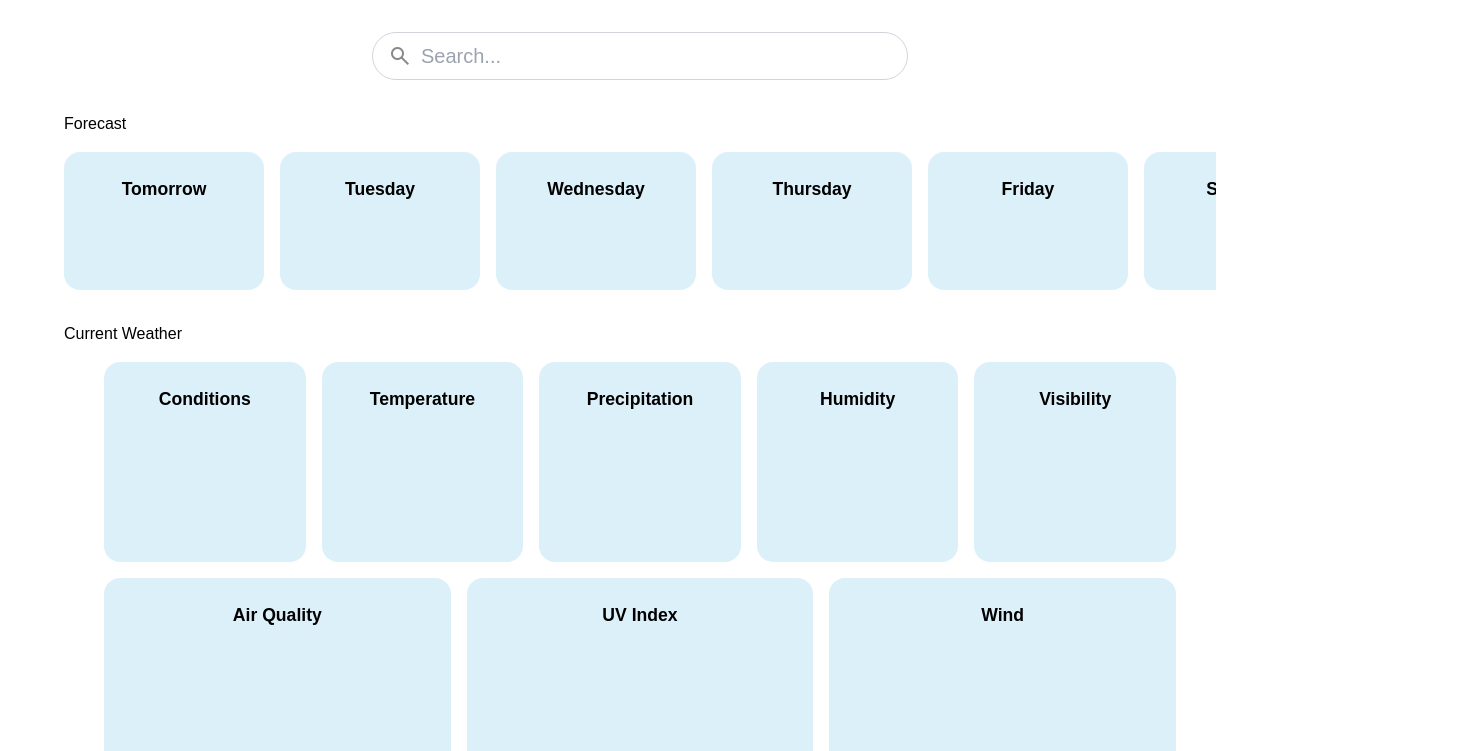
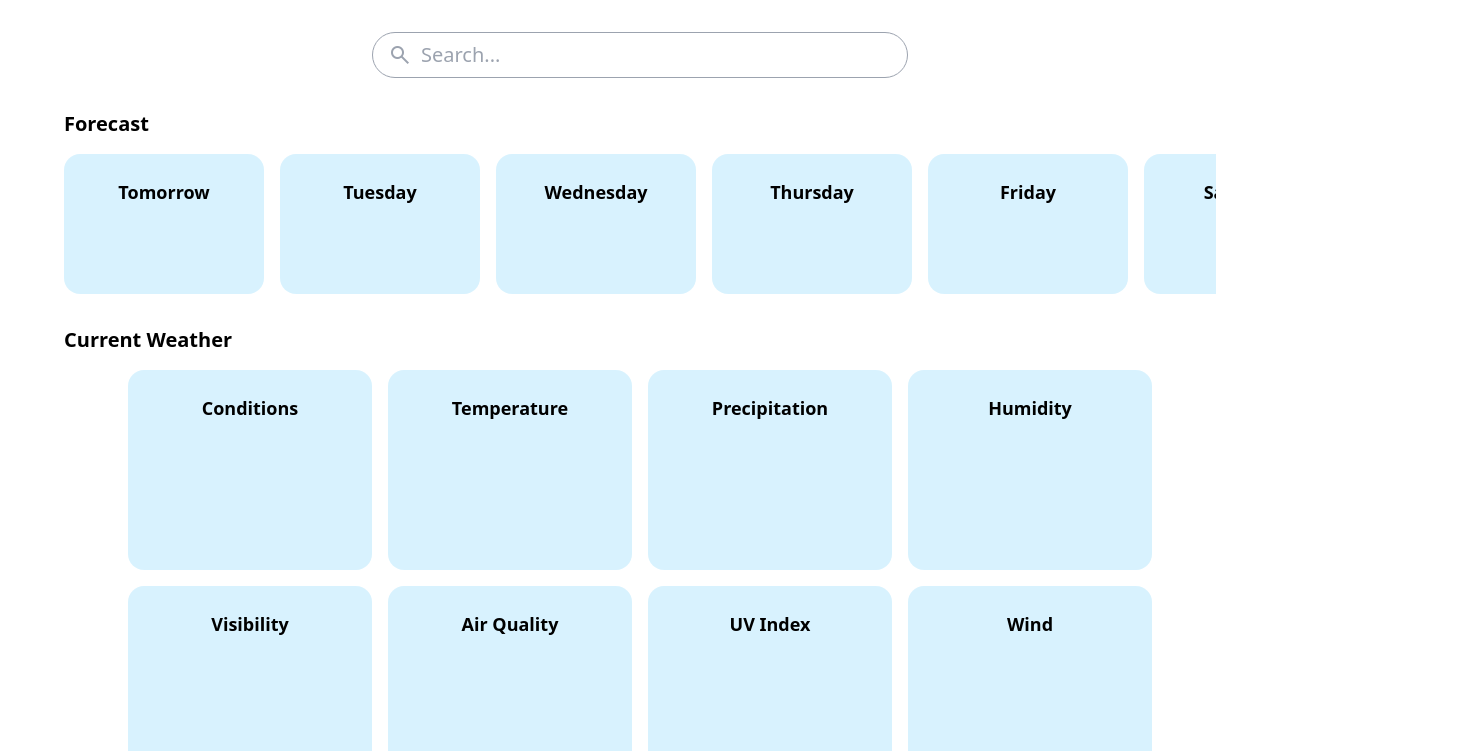
Before and after one commit to bradenr402/weather-app, a website built with webpack: page src/template.html in a window 1280 px wide. Shown: the top 751 px of the page, 1460 px wide, since content can reach past the window. Built offline with nearby package versions, Linux system fonts and the light colour scheme; no server answers.

Commit message:
transition styles to tailwind

```diff
--- a/src/generate-data-list.js
+++ b/src/generate-data-list.js
@@ -1,6 +1,14 @@
 export default function generateDataList() {
   const dataList = document.createElement('ul');
-  dataList.className = 'data-list';
+  dataList.classList.add(
+    'data-list',
+    'flex',
+    'flex-wrap',
+    'gap-4',
+    'px-16',
+    'max-w-[1200px]',
+    'mx-auto',
+  );
 
   const dataItems = [
     { id: 'condition', title: 'Conditions' },
@@ -16,22 +24,43 @@ export default function generateDataList() {
   dataItems.forEach((item) => {
     const listItem = document.createElement('li');
     listItem.id = item.id;
-    listItem.className = 'data-item';
+    listItem.classList.add(
+      'data-item',
+      'relative',
+      'flex',
+      'flex-grow',
+      'list-none',
+      'flex-col',
+      'items-center',
+      'justify-center',
+      'rounded-2xl',
+      'bg-sky-300',
+      'bg-opacity-30',
+      'p-6',
+      'text-center',
+      'min-w-[200px]',
+      'h-[200px]',
+    );
 
     const titleSpan = document.createElement('span');
-    titleSpan.className = 'data-title';
     titleSpan.textContent = item.title;
+    titleSpan.classList.add('font-bold', 'text-lg', 'absolute', 'top-6');
 
     const containerDiv = document.createElement('div');
-    containerDiv.className = 'data-container';
+    containerDiv.classList.add('flex', 'flex-col', 'items-center', 'gap-4');
 
     const dataParagraph = document.createElement('p');
     dataParagraph.id = `${item.id}-data`;
-    dataParagraph.className = 'data-value';
+    dataParagraph.classList.add('text-2xl');
 
     const notesParagraph = document.createElement('p');
     notesParagraph.id = `${item.id}-notes`;
-    notesParagraph.className = 'data-notes';
+    notesParagraph.classList.add(
+      'text-sm',
+      'opacity-60',
+      'absolute',
+      'bottom-6',
+    );
 
     containerDiv.append(dataParagraph, notesParagraph);
     listItem.appendChild(titleSpan);
--- a/src/generate-forecast-list.js
+++ b/src/generate-forecast-list.js
@@ -18,11 +18,29 @@ function getDayName(daysInFuture) {
 
 export default function generateForecastList(index) {
   const forecastList = document.createElement('ul');
+  forecastList.id = `forecast-${index}`;
   forecastList.className = 'forecast-list';
-  forecastList.id = `forecast-${index}`;
+  forecastList.classList.add(
+    'forecast-list',
+    'bg-sky-300',
+    'bg-opacity-30',
+    'rounded-2xl',
+    'text-center',
+    'p-6',
+    'min-w-[200px]',
+    'flex',
+    'flex-col',
+    'gap-2',
+  );
 
   const dayTitle = document.createElement('h3');
-  dayTitle.classList.add('day-title');
+  dayTitle.classList.add(
+    'day-title',
+    'font-bold',
+    'text-center',
+    'text-lg',
+    'mb-2',
+  );
   dayTitle.textContent = getDayName(index);
   forecastList.appendChild(dayTitle);
 
@@ -39,10 +57,10 @@ export default function generateForecastList(index) {
   forecastItems.forEach((item) => {
     const listItem = document.createElement('li');
     listItem.id = `${item.id}-${index}`;
-    listItem.className = 'forecast-item';
+    listItem.classList.add('forecast-item', 'list-none');
 
     const titleSpan = document.createElement('span');
-    titleSpan.className = 'forecast-title sr-only';
+    titleSpan.className = 'sr-only';
     titleSpan.textContent = item.title;
 
     const containerDiv = document.createElement('div');
@@ -50,7 +68,7 @@ export default function generateForecastList(index) {
 
     const dataParagraph = document.createElement('p');
     dataParagraph.id = `${item.id}-data-${index}`;
-    dataParagraph.className = 'forecast-value';
+    // dataParagraph.className = `${item.id}-value`;
 
     containerDiv.appendChild(dataParagraph);
     listItem.append(titleSpan);
--- a/src/index.js
+++ b/src/index.js
@@ -7,11 +7,11 @@ import generateForecastList from './generate-forecast-list';
 import generateDataList from './generate-data-list';
 
 window.addEventListener('load', () => {
-  const dataContainer = document.querySelector('.current-weather');
+  const dataContainer = document.getElementById('current-weather');
   const dataList = generateDataList();
   dataContainer.appendChild(dataList);
 
-  const forecastContainer = document.querySelector('.weather-forecast');
+  const forecastContainer = document.getElementById('weather-forecast');
   // Generate forecast lists for numbers 1 through 6
   for (let i = 0; i <= 6; i++) {
     const forecastList = generateForecastList(i);
@@ -25,7 +25,7 @@ window.addEventListener('load', () => {
   });
 });
 
-const form = document.querySelector('form');
+const form = document.getElementById('search-form');
 const searchField = document.getElementById('search');
 form.addEventListener('submit', (event) => {
   event.preventDefault();
--- a/src/style.css
+++ b/src/style.css
@@ -2,205 +2,9 @@
 @tailwind components;
 @tailwind utilities;
 
-html {
-  box-sizing: border-box;
+@layer base {
+  #weather-icon[src='#'],
+  #weather-icon[src=''] {
+    display: none;
+  }
 }
-
-*,
-*::before,
-*::after {
-  box-sizing: inherit;
-  margin: 0;
-  padding: 0;
-}
-
-body {
-  font-family: sans-serif;
-  margin-bottom: 8rem;
-}
-
-.sr-only {
-  position: absolute;
-  left: -10000px;
-  top: auto;
-  width: 1px;
-  height: 1px;
-  overflow: hidden;
-}
-
-.hidden {
-  display: none;
-}
-
-.city-title {
-  display: flex;
-  align-items: center;
-  justify-content: center;
-  margin-top: 2rem;
-}
-
-.forecast-title,
-.weather-title {
-  margin: 0 4rem 1rem;
-}
-
-.weather-icon {
-  margin-left: 1rem;
-}
-
-form {
-  width: 100%;
-  max-width: 1200px;
-  display: flex;
-  align-items: center;
-  justify-content: center;
-  gap: 2rem;
-  margin: 2rem auto;
-  padding: 0 4rem;
-}
-
-.search-container {
-  position: relative;
-  width: 50%;
-  display: flex;
-  transition: width 300ms ease;
-}
-
-.search-container:focus-within {
-  width: 75%;
-}
-
-.search-icon {
-  position: absolute;
-  top: 50%;
-  transform: translateY(-50%);
-  left: 1rem;
-  width: 20px;
-  color: #87898c;
-}
-
-.search {
-  border-radius: 9999px;
-  border: 1px solid #d1d5db;
-  padding: 0.5rem 1.25rem 0.5rem 3rem;
-  font-size: 1.25rem;
-  outline: none;
-  transition: border 200ms ease;
-  flex-grow: 1;
-}
-
-.search:hover,
-.search:focus {
-  border-color: #1ab2ff;
-}
-
-.data-list {
-  display: flex;
-  flex-wrap: wrap;
-  gap: 1rem;
-  padding: 0 4rem;
-  max-width: 1200px;
-  margin: 0 auto;
-}
-
-.data-item {
-  list-style-type: none;
-  background: rgb(141, 205, 236, 0.3);
-  border-radius: 1rem;
-  text-align: center;
-  padding: 1.5rem;
-
-  display: flex;
-  flex-direction: column;
-  align-items: center;
-  justify-content: center;
-  position: relative;
-
-  flex: 1 0 200px;
-  height: 200px;
-  /* aspect-ratio: 1; */
-}
-
-.data-title {
-  font-weight: bold;
-  font-size: 1.1rem;
-  position: absolute;
-  top: 1.5rem;
-}
-
-.data-value {
-  font-size: 1.5rem;
-}
-
-.data-notes {
-  font-size: 0.9rem;
-  color: rgb(0, 0, 0, 0.5);
-  position: absolute;
-  bottom: 1.5rem;
-}
-
-.data-container {
-  display: flex;
-  flex-direction: column;
-  align-items: center;
-  gap: 1rem;
-}
-
-.weather-icon[src='#'] {
-  display: none;
-}
-
-footer {
-  width: 100%;
-  background-color: #e5e7eb;
-  padding: 0.5rem;
-
-  position: fixed;
-  bottom: 0;
-}
-
-.weatherapi-attribution {
-  display: flex;
-  align-items: center;
-  justify-content: center;
-  gap: 1rem;
-}
-
-.weatherapi-image {
-  height: 2rem;
-}
-
-.weather-forecast {
-  display: flex;
-  gap: 1rem;
-  margin: 0 4rem 2rem;
-
-  overflow-x: scroll;
-}
-
-.forecast-list {
-  background: rgb(141, 205, 236, 0.3);
-  border-radius: 1rem;
-  text-align: center;
-  padding: 1.5rem;
-  flex: 0 0 200px;
-
-  display: flex;
-  flex-direction: column;
-  gap: 0.5rem;
-}
-
-.forecast-list .title {
-  text-align: center;
-  width: 100%;
-}
-
-.forecast-item {
-  list-style-type: none;
-}
-
-.day-title {
-  font-weight: bold;
-  font-size: 1.1rem;
-  margin-bottom: 0.5rem;
-}
--- a/src/template.html
+++ b/src/template.html
@@ -1,4 +1,4 @@
-<!DOCTYPE html>
+<!doctype html>
 <html lang="en">
   <head>
     <meta charset="utf-8" />
@@ -9,43 +9,54 @@
     />
     <title>Weather App</title>
   </head>
-  <body>
-    <form>
-      <div class="search-container">
+  <body class="mb-20 overflow-x-hidden font-sans">
+    <form
+      id="search-form"
+      class="mx-auto my-8 flex w-full max-w-[1200px] items-center justify-center gap-8 px-16"
+    >
+      <div
+        class="group relative flex w-1/2 transition-width duration-300 ease-in-out focus-within:w-3/4"
+      >
         <input
           type="search"
           name="search"
           id="search"
-          class="search"
+          class="flex-grow rounded-full border border-gray-400 py-2 pl-12 pr-5 text-xl outline-none ring-1 ring-transparent transition-all duration-300 ease-in-out hover:border-blue-400 focus:border-blue-400 focus:ring-blue-400"
           placeholder="Search..."
           autocomplete="off"
         />
-        <span class="material-symbols-outlined search-icon">search</span>
+        <span
+          class="material-symbols-outlined absolute left-4 top-1/2 w-5 -translate-y-1/2 text-gray-400 transition-colors duration-300 ease-in-out group-focus-within:text-blue-400 group-hover:text-blue-400"
+          >search</span
+        >
       </div>
     </form>
-    <h1 class="city-title">
-      <img src="#" id="weather-icon" class="weather-icon" />
-      <span id="city"></span>
+    <h1 class="mt-8 flex items-center justify-center text-4xl">
+      <img src="#" id="weather-icon" class="mr-2 aspect-square size-16" />
+      <span id="city" class="pr-8"></span>
     </h1>
 
-    <h2 class="forecast-title">Forecast</h2>
-    <section class="weather-forecast">
+    <h2 class="mx-16 mb-4 text-xl font-semibold">Forecast</h2>
+    <section
+      id="weather-forecast"
+      class="mx-16 mb-8 flex max-w-[1200px] gap-4 overflow-x-scroll"
+    >
       <!-- Generate forecast data here -->
     </section>
 
-    <h2 class="weather-title">Current Weather</h2>
-    <section class="current-weather">
+    <h2 class="mx-16 mb-4 text-xl font-semibold">Current Weather</h2>
+    <section id="current-weather" class="mx-16 mb-8">
       <!-- Generate current weather data here -->
     </section>
 
-    <footer>
-      <div class="weatherapi-attribution">
+    <footer class="fixed bottom-0 w-full bg-gray-200 p-2">
+      <div class="flex items-center justify-center gap-4 text-xs">
         Powered by
         <a href="https://www.weatherapi.com/" title="Free Weather API"
           ><img
             src="https://cdn.weatherapi.com/v4/images/weatherapi_logo.png"
             alt="Weather data by WeatherAPI.com"
-            class="weatherapi-image"
+            class="h-8"
             border="0"
         /></a>
       </div>
--- a/src/update-forecast-data-point.js
+++ b/src/update-forecast-data-point.js
@@ -1,4 +1,3 @@
 export default function updateForecastDataPoint(day, dataPoint, text) {
-  const forecastData = document.getElementById(`${dataPoint}-${day}`);
-  forecastData.querySelector('.forecast-value').textContent = text;
+  document.getElementById(`${dataPoint}-data-${day}`).textContent = text;
 }
--- a/tailwind.config.js
+++ b/tailwind.config.js
@@ -1,9 +1,14 @@
 /** @type {import('tailwindcss').Config} */
 
 module.exports = {
-  content: ['./src/*.html'],
+  content: ['./src/template.html', './dist/index.html', './src/*.js'],
   theme: {
-    extend: {},
+    extend: {
+      transitionProperty: {
+        width: 'width',
+      },
+    },
   },
   plugins: [],
+  mode: 'jit',
 };
```
